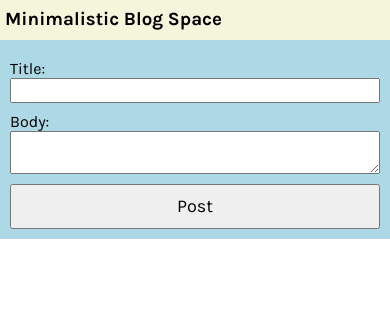
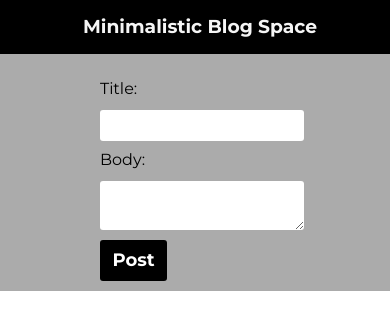
Before and after one commit to Faizan980/Blog-Space-App, a plain HTML site: page index.html in a window 390 px wide. Drawn offline with nearby package versions, Linux system fonts and the light colour scheme; no server answers.

Commit message:
Update index.html and style.css files
Change the background color and font style. Added some extra styling to the form based on Responsive designs rules.

```diff
--- a/index.html
+++ b/index.html
@@ -1,7 +1,8 @@
 <html>
-    <head><link rel="stylesheet" href="https://cdnjs.cloudflare.com/ajax/libs/normalize/8.0.1/normalize.css">
+    <head>
+        <link rel="stylesheet" href="https://cdnjs.cloudflare.com/ajax/libs/normalize/8.0.1/normalize.css">
         <link rel="preconnect" href="https://fonts.gstatic.com">
-        <link href="https://fonts.googleapis.com/css2?family=Karla:wght@200;400;700&display=swap" rel="stylesheet">
+        <link href="https://fonts.googleapis.com/css2?family=Montserrat:wght@400;700&family=Poppins:wght@400;700&display=swap" rel="stylesheet">
         <link rel="stylesheet" href="style.css">
     </head>
     <body>
--- a/style.css
+++ b/style.css
@@ -1,13 +1,14 @@
 body {
-    font-family: 'Karla', sans-serif;
+    font-family: 'Montserrat', sans-serif;
     margin: 0;
     padding: 0;
 }
 
 nav {
-    background-color: beige;
+    background-color: black;
+    color: whitesmoke;
     padding: 5px;
-    height: 30px;
+    height: 44px;
     display: flex;
     align-items: center;
     position: fixed;
@@ -15,7 +16,8 @@ nav {
 }
 
 nav > h3 {
-    margin: 0;
+    margin: 0 auto;
+    font-weight: 600;
 }
 
 #blog-list {
@@ -23,17 +25,35 @@ nav > h3 {
 }
 
 form {
-    padding: 60px 10px 10px;
+    padding: 80px 100px 10px;
     display: grid;
-    background-color: lightblue;
+    background-color: #ababab;
 }
 
 input#post-title, textarea#post-body {
     margin-bottom: 10px;
+    margin-top: 12px;
+    padding: 6px;
+    border: none;
+    border-radius: 3px;
 }
 
 button {
     padding: 10px;
     font-size: 18px;
     cursor: pointer;
+    max-width: 67px;
+    border: none;
+    border-radius: 3px;
+    color: white;
+    background-color: black;
+    font-weight: 600;
+    cursor: pointer;
 }
+button:hover {
+    background-color: #dce4e6;
+    color: black;
+}
+button:active {
+    box-shadow: 1px 1px 2px black;
+}
```
